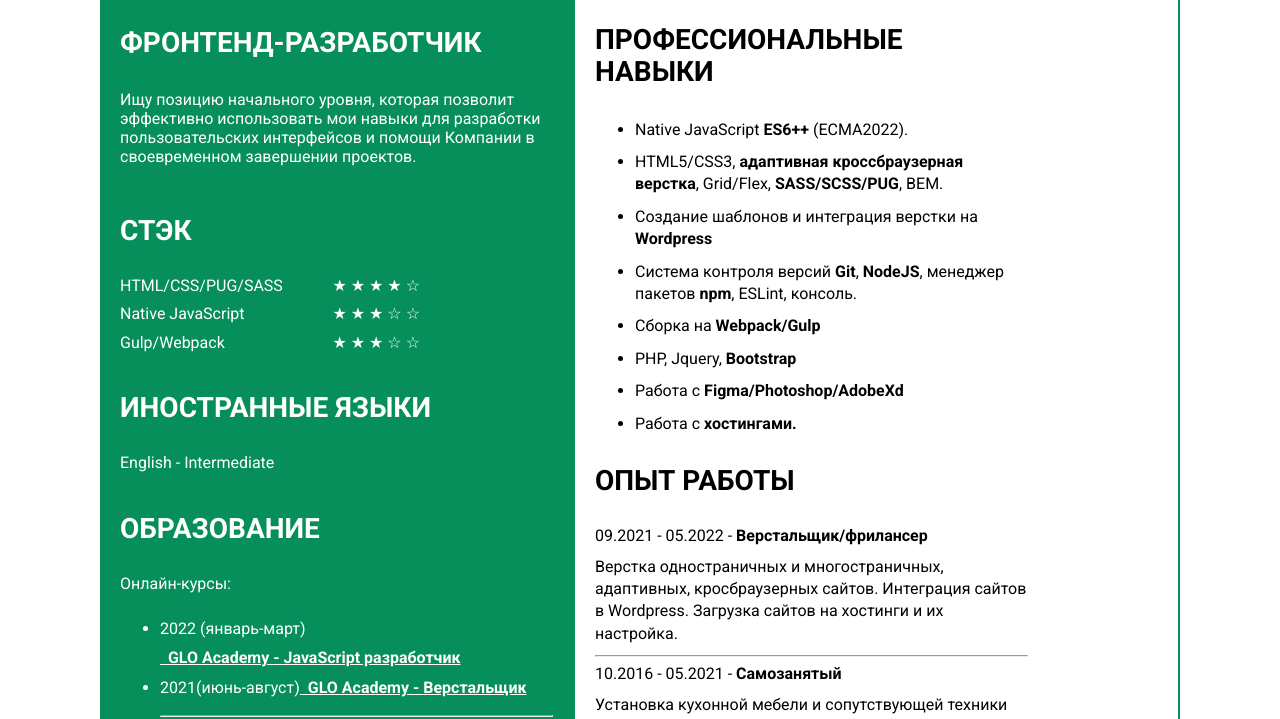
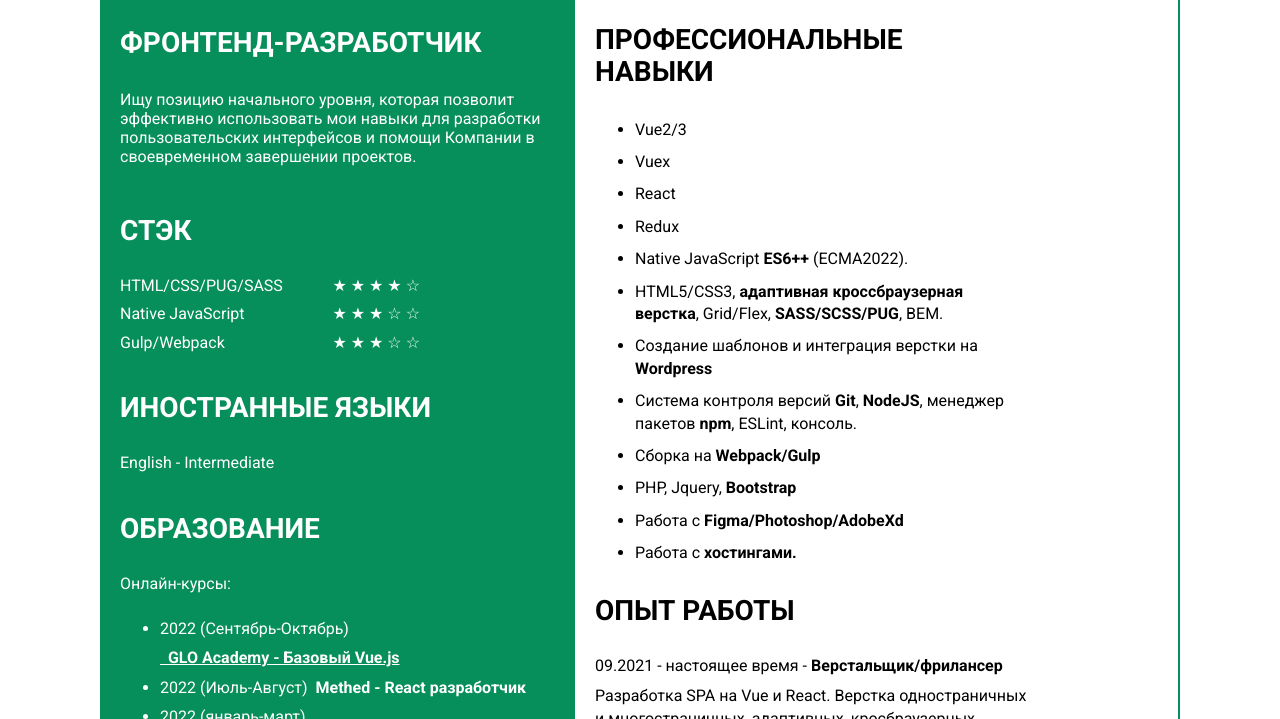
Before and after one commit to Antonbinom/resume, a plain HTML site: page index.html in a window 1280 px wide. Shown: the part 233-952 px from the top of the page. Drawn offline with Linux system fonts and the light colour scheme.

Commit message:
add sertificate

```diff
--- a/index.html
+++ b/index.html
@@ -89,6 +89,12 @@
 					<h3>ОБРАЗОВАНИЕ</h3>
 					<span>Онлайн-курсы: </span> <br>
 					<ul class="about__education-list">
+						<li><span>2022 (Сентябрь-Октябрь)</span><a href="./img/vue.png" target="_blank"><b>&nbsp GLO Academy -
+									Базовый Vue.js</b></a>
+						</li>
+						<li><span>2022 (Июль-Август)</span><b>&nbsp Methed - React
+								разработчик</b>
+						</li>
 						<li><span>2022 (январь-март)</span><a href="./img/js.png" target="_blank"><b>&nbsp GLO Academy - JavaScript
 									разработчик</b></a>
 						</li>
@@ -137,6 +143,10 @@
 					<h3>ПРОФЕССИОНАЛЬНЫЕ
 						НАВЫКИ</h3>
 					<ul class="exp__skills-list">
+						<li class="exp__skills-item">Vue2/3</li>
+						<li class="exp__skills-item">Vuex</li>
+						<li class="exp__skills-item">React</li>
+						<li class="exp__skills-item">Redux</li>
 						<li class="exp__skills-item">Native JavaScript <b>ES6++</b> (ECMA2022).</li>
 						<li class="exp__skills-item">HTML5/CSS3, <b>адаптивная кроссбраузерная верстка</b>,
 							Grid/Flex, <b>SASS/SCSS/PUG</b>, BEM.</li>
@@ -152,8 +162,9 @@
 				<div class="exp__job">
 					<h3>ОПЫТ РАБОТЫ</h3>
 					<div class="exp__job-item">
-						<span class="period">09.2021 - 05.2022 - </span><b> Верстальщик/фрилансер</b>
-						<p>Верстка одностраничных и многостраничных, адаптивных, кросбраузерных сайтов. Интеграция сайтов в
+						<span class="period">09.2021 - настоящее время - </span><b> Верстальщик/фрилансер</b>
+						<p>Разработка SPA на Vue и React. Верстка одностраничных и многостраничных, адаптивных, кросбраузерных
+							сайтов. Интеграция сайтов в
 							Wordpress. Загрузка сайтов на хостинги и их настройка. </p>
 					</div>
 					<hr>
```
Also changed, not shown: 1 other file.
